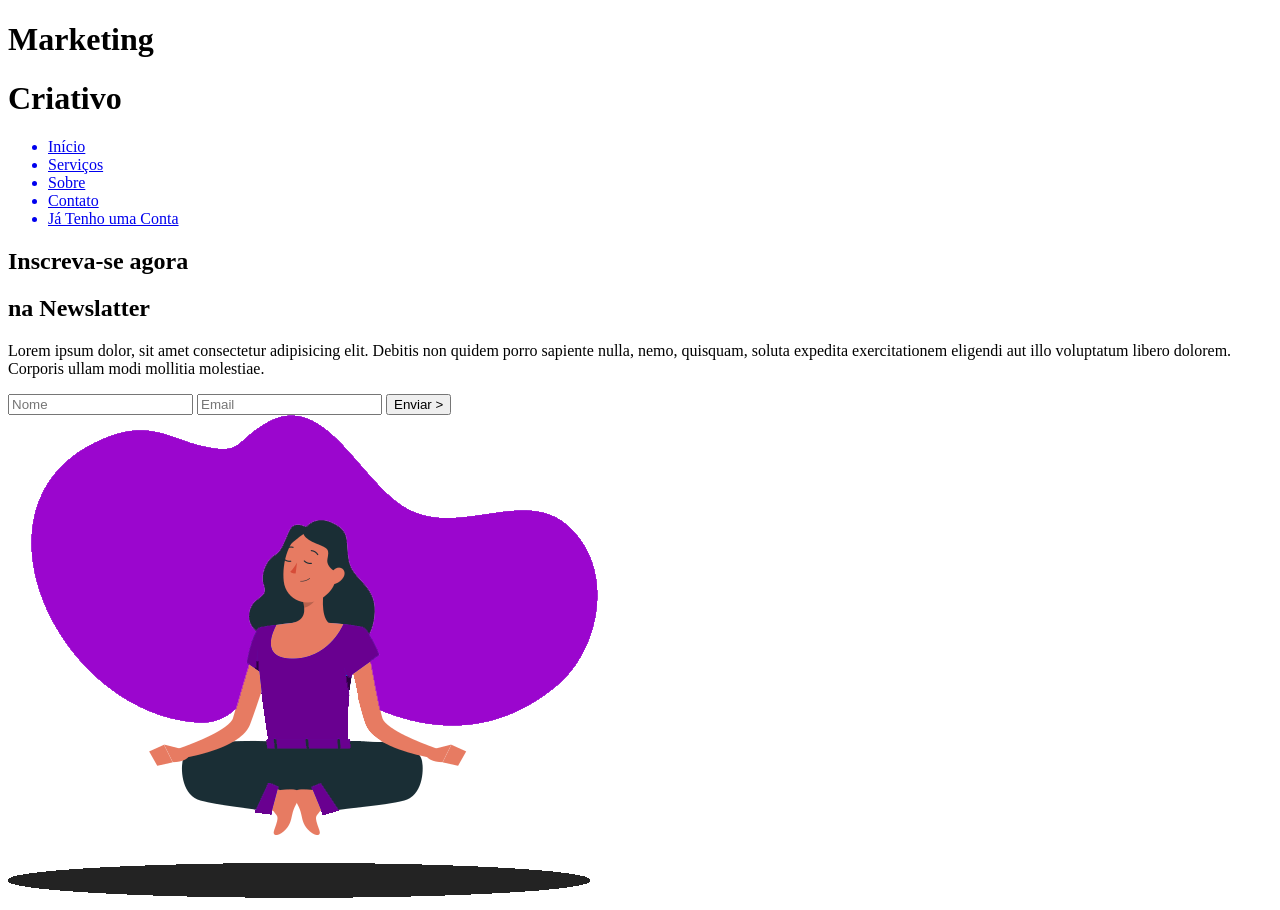
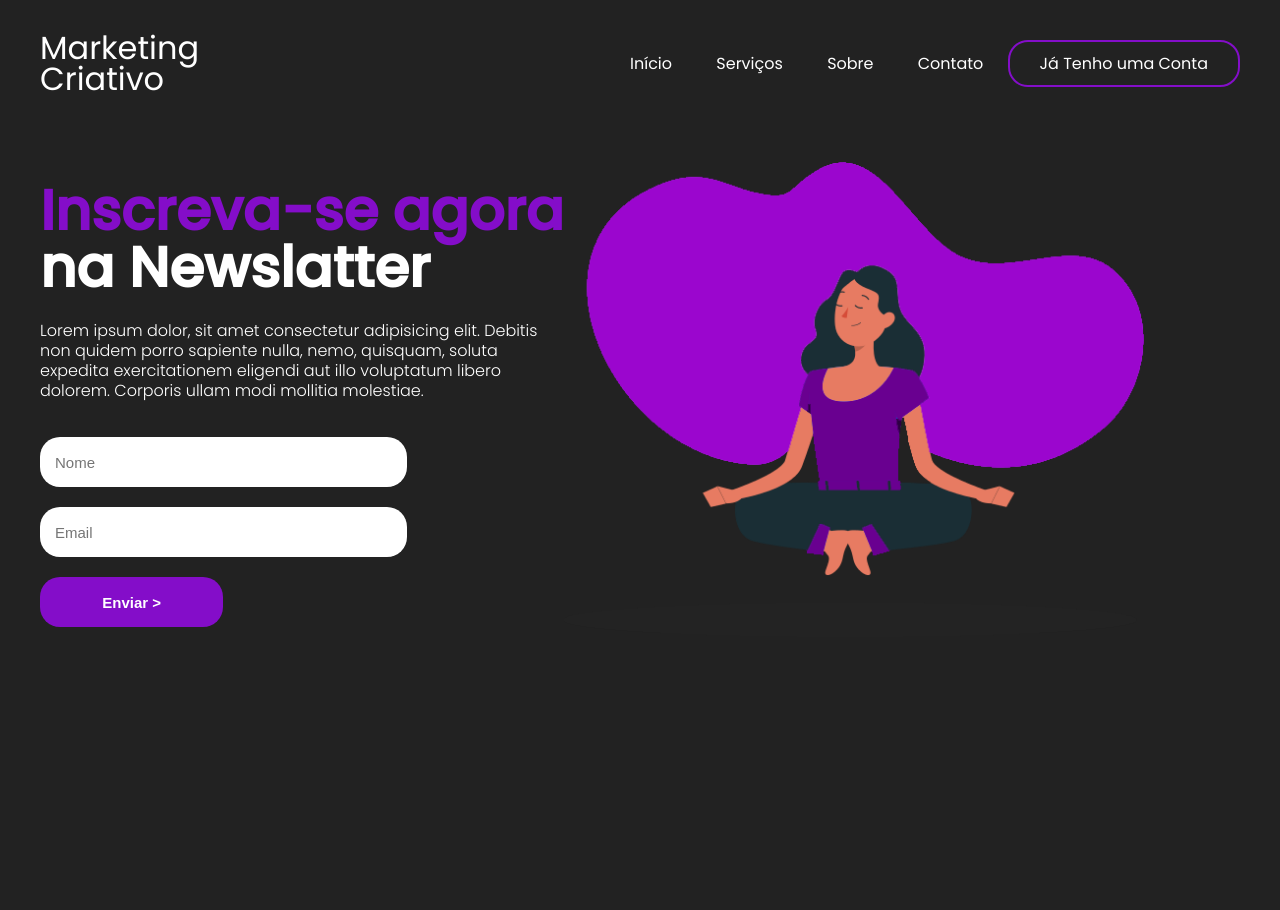
Before and after one commit to Daniel-derf/LandingPageNewslatter, a plain HTML site: page index.html in a window 1280 px wide. After the commit the page ends 800 px from the top, so only its background shows below. Drawn offline with Linux system fonts and the light colour scheme.

Commit message:
estilização CSS realizada

```diff
--- a/index.html
+++ b/index.html
@@ -5,6 +5,9 @@
     <meta http-equiv="X-UA-Compatible" content="IE=edge">
     <meta name="viewport" content="width=device-width, initial-scale=1.0">
     <title>Landing Page</title>
+    <link rel="stylesheet" href="styles/style.css">
+    <link rel="stylesheet" href="styles/fonts.css">
+    <link rel="stylesheet" href="styles/media.css">
 </head>
 <body>
     <header> <!--CABEÇALHO-->
@@ -19,14 +22,14 @@
             <a href="#"><li>Serviços</li></a>
             <a href="#"><li>Sobre</li></a>
             <a href="#"><li>Contato</li></a>
-            <a href="#"><li>Já Tenho uma Conta</li></a>
+            <a href="#" id="inscreva-se-btn"><li>Já Tenho uma Conta</li></a>
         </ul>
     </header>
 
     <main> <!--Parte principal do site-->
 
         <aside> <!--Tag semântica para definir a página que tenha um LADO-->
-            <h2>Inscreva-se agora</h2>
+            <h2><span>Inscreva-se agora</span></h2>
             <h2>na Newslatter</h2>
             <p>
                 Lorem ipsum dolor, sit amet consectetur adipisicing elit.
--- /dev/null
+++ b/styles/media.css
@@ -0,0 +1,35 @@
+@media screen and (max-width: 760px) {
+
+    /*aplicando a responsividade para telas menores que
+    760px*/
+
+    header {
+        flex-direction: column;
+    }
+
+    main{
+        flex-direction: column;
+    }
+
+    h2{
+        font-size: 38px;
+    }
+
+    form{
+        margin: 0 auto;
+        width: 100%;
+    }
+
+    input{
+        align-self: center;
+    }
+
+    img{
+        display: none;
+    }
+
+    ul{
+        text-align: center;
+    }
+
+}
--- a/styles/style.css
+++ b/styles/style.css
@@ -0,0 +1,110 @@
+body{
+    background-color: rgb(34,34,34) ; /*Cor de fundo*/
+    color: white; /*COR DE TODAS AS FONTES*/
+    font-family: poppinsregular ;
+    max-width: 1200px; /*faz com que os elementos não
+    se "espalhem" caso o monitor for grande*/
+    margin: 0 auto; /*faz com que o site fique NO MEIO
+    da tela*/
+    padding: 15px;
+}
+
+header{
+    display: flex;
+    flex-direction: row;
+    justify-content: space-between;
+    align-items: center;
+}
+
+#title {
+    flex-direction: column;
+    line-height: 10px; /*diminuindo o espaço entre as linhas*/
+}
+
+li{
+    display: inline-block; /*coloca os elementos
+    bloqueados na linha*/
+    margin: 20px;
+}
+
+a{
+    color: white;
+
+}
+
+a:hover{
+    color: rgb(132,14,201);
+    transition: 0.3s all;
+    /*As duas linhas acima fazem com que, por
+    uma transição suave, quando o mouse passa por
+    cima das opções elas ficam roxas*/
+}
+
+#inscreva-se-btn {
+    border: 2px solid rgb(132,14,201);
+    padding: 10px;
+    border-radius: 20px;
+}
+
+#inscreva-se-btn:hover {
+    background-color: rgb(132,14,201) ;
+    color: white;
+
+}
+
+h1 {
+    font-weight: 200;
+}
+
+main {
+    display: flex;
+    flex-direction: row;
+    margin-top: 50px;
+}
+
+h2{
+    font-size: 56px;
+    line-height: 10px;
+    font-family: poppinsmedium;
+}
+
+span{
+    color: rgb(132, 13, 201);
+}
+
+p{
+    line-height: 20px;
+    max-width: 500px;
+    font-family: poppinslight;
+}
+
+img{
+    width: 580px;
+}
+
+form{
+    display: flex;
+    flex-direction: column;
+    width: 70%; /*70% tamanho do elemento pai*/
+}
+
+form [type="submit"] {
+    height: 50px;
+    width: 50%;
+    background-color: rgb(132, 13, 201);
+    color: white;
+    font-weight: bold;
+}
+
+form [type="submit"]:hover {
+    cursor: pointer;
+}
+
+input{
+    margin-top: 20px;
+    height: 20px;
+    padding: 15px;
+    border-radius: 20px;
+    border: none;
+    font-size: 15px;
+}
```
Also changed, not shown: styles/fonts.css (renamed from fonts.css).
